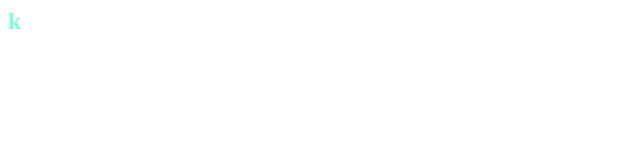
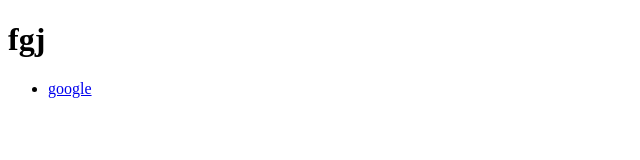
Before and after one commit to tymoshenkopolina/milpolinn, a plain HTML site: page index.html in a window 1280 px wide. Shown: the whole page, without its empty margins (0-640 px from the left). Drawn offline with Linux system fonts and the light colour scheme.

Commit message:
add header

```diff
--- a/index.html
+++ b/index.html
@@ -1,6 +1,22 @@
-<html>
-<title>l</title>
-     <body>
-        <h2 style="color:aquamarine">k</h1>
-    </body>
+<!DOCTYPE html>
+<html lang="en">
+<head>
+    <meta charset="UTF-8">
+    <meta http-equiv="X-UA-Compatible" content="IE=edge">
+    <meta name="viewport" content="width=, initial-scale=1.0">
+    <title>Document</title>
+</head>
+<body>
+    <header>
+        <h1>fgj</h1>
+        <nav>
+            <ul>
+                <li>
+                    <a href="https://google.com">google</a>
+                </li>
+            </ul>
+        </nav>
+
+    </header>
+</body>
 </html>
```
